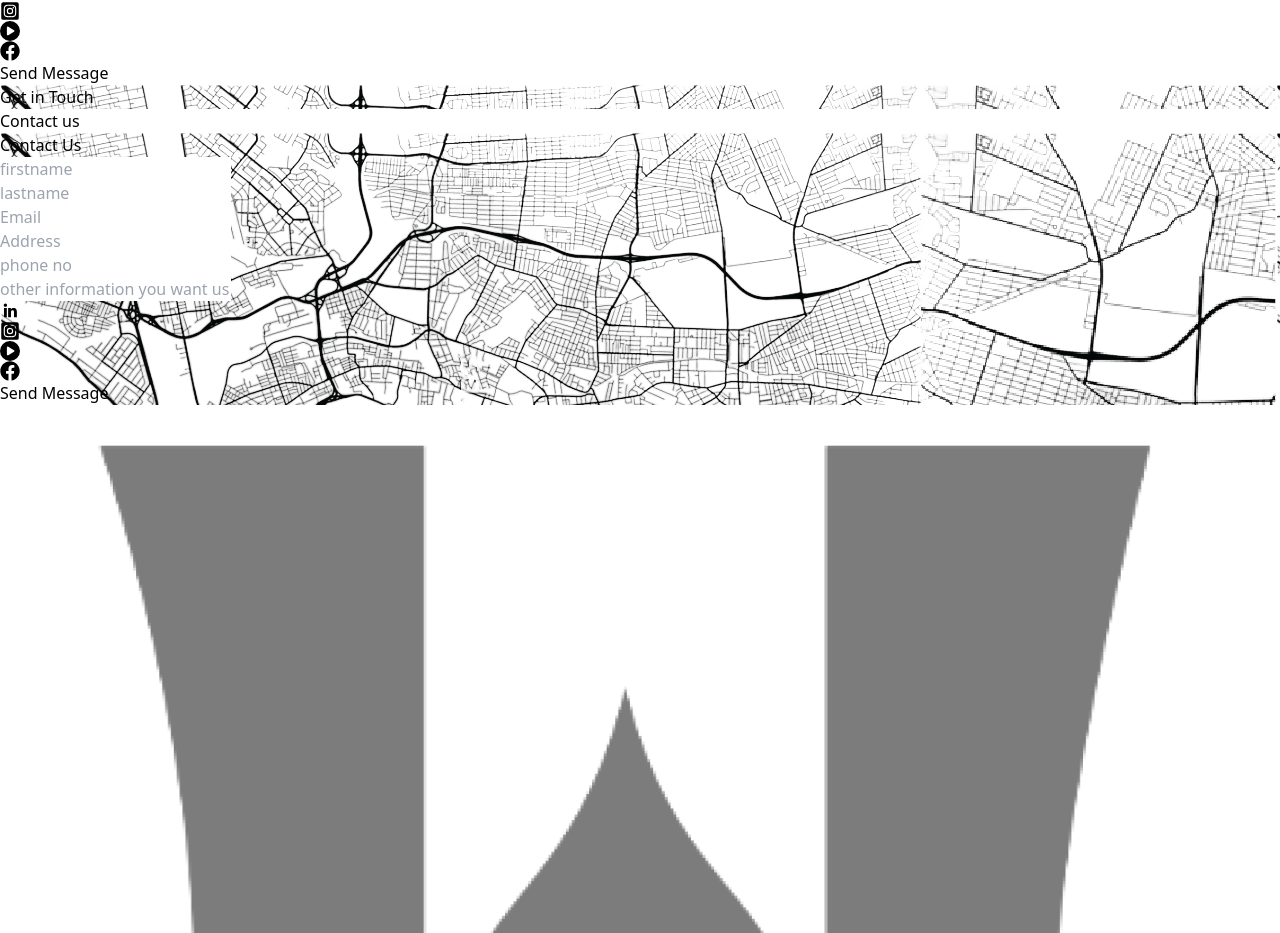
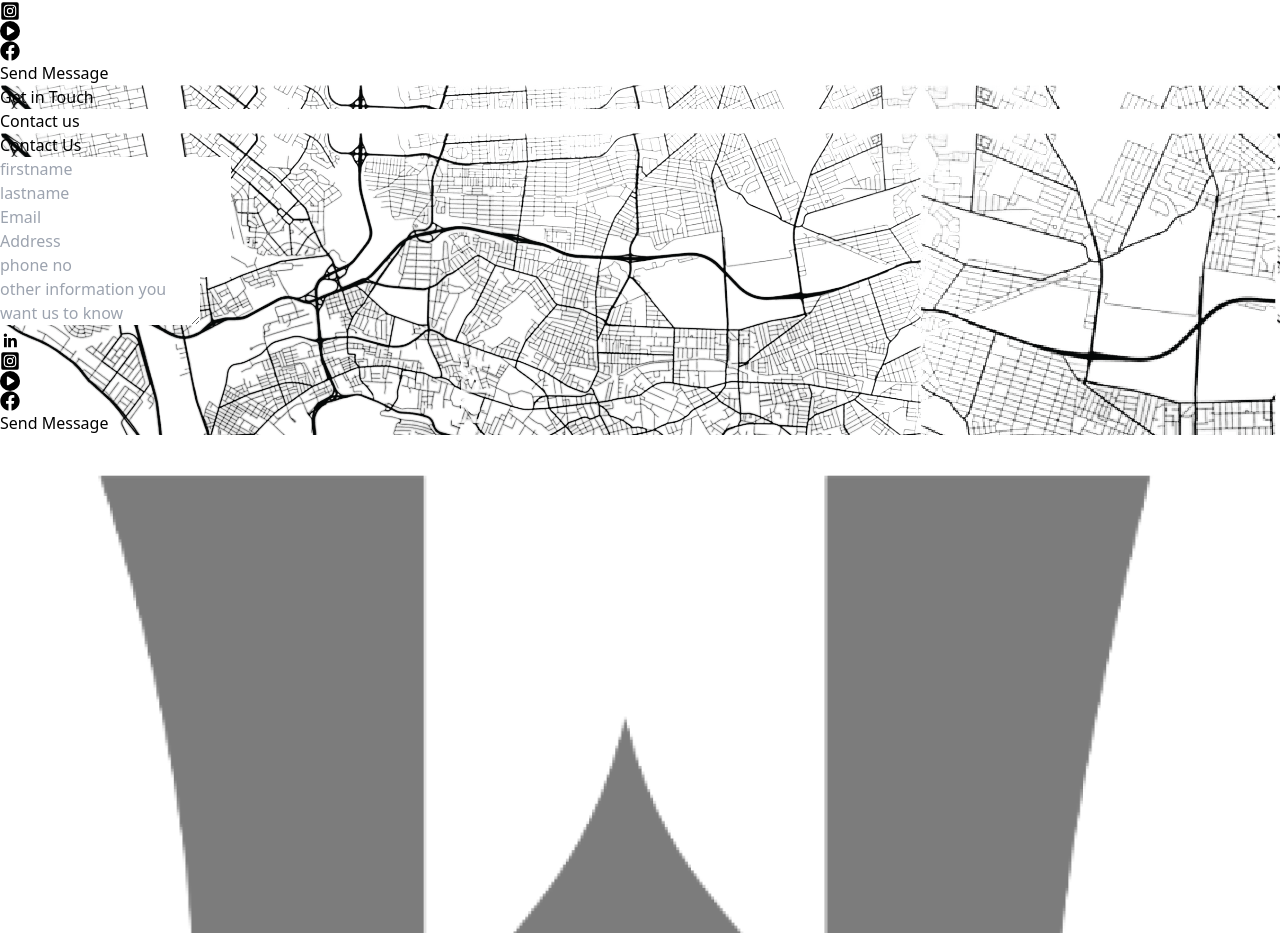
Before and after one commit to patrickashi/hommaston, a React (Create React App) app: page /Contactp in a window 1280 px wide. Shown: the part 1648-2581 px from the top of the page. Built offline with nearby package versions, Linux system fonts and the light colour scheme; the HTML template or start-up script is replaced by a standard one.

Commit message:
new
add new

```diff
--- a/package.json
+++ b/package.json
@@ -6,6 +6,7 @@
     "@testing-library/jest-dom": "^5.17.0",
     "@testing-library/react": "^13.4.0",
     "@testing-library/user-event": "^13.5.0",
+    "axios": "^1.6.7",
     "react": "^18.2.0",
     "react-dom": "^18.2.0",
     "react-icons": "^5.0.1",
--- /dev/null
+++ b/src/components/Myform.jsx
@@ -0,0 +1,127 @@
+import React, { useState } from 'react';
+import axios from 'axios';
+import contactmapbg from "../assets/contactmapbg.png";
+
+import { FaCirclePlay } from "react-icons/fa6";
+import { FaInstagramSquare } from "react-icons/fa";
+import { FaFacebook } from "react-icons/fa";
+import { LiaLinkedinIn } from "react-icons/lia";
+
+
+const Myform = () => {
+    const [formData, setFormData] = useState({
+      firstname: '',
+      lastname: '',
+      email: '',
+      address: '',
+      phone_number: '',
+      message: ''
+    });
+
+    const handleChange = (e) => {
+      const { name, value } = e.target;
+      setFormData(prevState => ({
+        ...prevState,
+        [name]: value
+      }));
+    };
+
+    const handleSubmit = async (e) => {
+      e.preventDefault();
+      try {
+        const response = await axios.post('http://127.0.0.1:8000/api/form_submission/', formData);
+        console.log('Form submitted successfully:', response.data);
+        // Reset form after successful submission
+        setFormData({
+          firstname: '',
+          lastname: '',
+          email: '',
+          address: '',
+          phone_number: '',
+          message: ''
+        });
+      } catch (error) {
+        console.error('Error submitting form:', error);
+      }
+    };
+
+
+    return (
+        // <form onSubmit={handleSubmit}>
+        //     <input type="text" name="name" value={formData.name} onChange={handleChange} />
+        //     <input type="email" name="email" value={formData.email} onChange={handleChange} />
+        //     <textarea name="message" value={formData.message} onChange={handleChange} />
+        //     <button type="submit">Submit</button>
+        // </form>
+
+
+
+        <div className='pt-20 mb-40 h-[400px] w-full bg-cover bg-start py-8 flex justify-evenly'
+        style={{ backgroundImage:  `url(${contactmapbg})` }}>
+
+            <div className='mobile:hidden 2xl:block xl:block lg:block md:block'>
+            <p className='text-2xl font-bold text-[#FF0000] animate-ping'>Contact Us</p>
+            </div>
+
+            <div className='2xl:w-[450px] xl:w-[450px] lg:w-[450px] md:w-[450px] mobile:w-[350px] 2xl:h-[450px] xl:h-[450px] lg:h-[450px] md:h-[450px] mobile:h-[500px]  pt-6 pb-12
+            bg-white rounded-2xl 2xl:mt-[-90px] xl:mt-[-90px] lg:mt-[-90px] md:mt-[-90px] mobile:mt-[-100px] border-2
+            border-gray-300 shadow-lg shadow-[#FF0000]'>
+
+                <form onSubmit={handleSubmit}>
+                    <div className='flex mobile:flex-col 2xl:flex-row xl:flex-row lg:flex-row md:flex-row gap-2 px-4'>
+                        <div className=''>
+                            <input type="text" name="firstname" value={formData.firstname} onChange={handleChange} className='rounded-lg bg-gray-300 pl-2 mobile:w-full py-4' placeholder='firstname' />
+                        </div>
+                        <div>
+                            <input type="text" name="lastname" value={formData.lastname} onChange={handleChange} className='rounded-lg bg-gray-300 pl-2 mobile:w-full py-4' placeholder='lastname' />
+                        </div>
+                    </div>
+
+                    <div className='px-4'>
+                        <input type="email" name="email" value={formData.email} onChange={handleChange} className='rounded-lg bg-gray-300 pl-2 my-2 w-full py-4 ' placeholder='Email' />
+                    </div>
+
+                    <div className='flex mobile:flex-col 2xl:flex-row xl:flex-row lg:flex-row md:flex-row gap-2 px-4'>
+                        <div className=''>
+                            <input type="text" name="address" value={formData.address} onChange={handleChange} className='rounded-lg bg-gray-300 pl-2 mobile:w-full py-4' placeholder='Address' />
+                        </div>
+                        <div>
+                            <input type="tel" name="phone_number" value={formData.phone_number} onChange={handleChange} className='rounded-lg bg-gray-300 pl-2 mobile:w-full py-4' placeholder='phone no' />
+                        </div>
+                    </div>
+
+                    <div className='px-4'>
+                        <textarea name="message" value={formData.message} onChange={handleChange} className='rounded-lg bg-gray-300 pl-2 my-2 w-full 2xl:pb-20 xl:pb-20 lg:pb-20 md:pb-20 mobile:pb-10 py-4 text-sm' placeholder='other information you want us to know' />
+                    </div>
+
+                    <div className='flex 2xl:mt-8 xl:mt-8 lg:mt-8 md:mt-8 mobile:mt-2 justify-between'>
+
+                        <div className='flex items-center ml-2'>
+                        <ul className='flex gap-8'>
+                            <li><LiaLinkedinIn size={20} className='shadow-md shadow-gray-300 rounded-full'/></li>
+                            <li> <FaInstagramSquare size={20} className='shadow-md shadow-gray-300 rounded-full' /> </li>
+                            <li> <FaCirclePlay size={20} className='shadow-md shadow-gray-300 rounded-full'/></li>
+                            <li><FaFacebook size={20} className='shadow-md shadow-gray-300 rounded-full'/></li>
+                        </ul>
+                        </div>
+
+                        <div>
+                        <button type="submit" className='bg-[#0504AA] text-white rounded-tl rounded-bl px-4 py-2 hover:scale-105 duration-200'>Send Message</button>
+                        </div>
+
+                    </div>
+
+                </form>
+            </div>
+
+
+
+
+        </div>
+
+
+
+    );
+};
+
+export default Myform;
--- a/src/pages/Contactp.jsx
+++ b/src/pages/Contactp.jsx
@@ -1,12 +1,8 @@
-import React from 'react'
+import React, { useState } from 'react'
 import Footer from '../components/Footer';
 import contactmapbg from "../assets/contactmapbg.png";
-import { FaCirclePlay } from "react-icons/fa6";
-import { FaInstagramSquare } from "react-icons/fa";
 
-import { FaFacebook } from "react-icons/fa";
-import { LiaLinkedinIn } from "react-icons/lia";
-import Contactform from '../components/Contactform';
+import Myform from '../components/Myform';
 
 const Contactp = () => {
   return (
@@ -25,72 +21,11 @@ const Contactp = () => {
                 <h1 className='2xl:hidden xl:hidden lg:hidden md:hidden mobile:block animate-bounce'>Contact us</h1>
             </div>
 
-            {/* <Contactform /> */}
-
-
-
-            <div className='pt-20 mb-40 h-[400px] w-full bg-cover bg-start py-8 flex justify-evenly'
-            style={{ backgroundImage:  `url(${contactmapbg})` }}>
-
-                <div className='mobile:hidden 2xl:block xl:block lg:block md:block'>
-                  <p className='text-2xl font-bold text-[#FF0000] animate-ping'>Contact Us</p>
-                </div>
-
-                <div className='2xl:w-[450px] xl:w-[450px] lg:w-[450px] md:w-[450px] mobile:w-[350px] 2xl:h-[450px] xl:h-[450px] lg:h-[450px] md:h-[450px] mobile:h-[500px]  pt-6 pb-12
-                bg-white rounded-2xl 2xl:mt-[-90px] xl:mt-[-90px] lg:mt-[-90px] md:mt-[-90px] mobile:mt-[-100px] border-2
-                  border-gray-300 shadow-lg shadow-[#FF0000]'>
-
-                    <form >
-                        <div className='flex mobile:flex-col 2xl:flex-row xl:flex-row lg:flex-row md:flex-row gap-2 px-4'>
-                            <div className=''>
-                                <input type="text" className='rounded-lg bg-gray-300 pl-2 mobile:w-full py-4' placeholder='firstname' />
-                            </div>
-                            <div>
-                                <input type="text" className='rounded-lg bg-gray-300 pl-2 mobile:w-full py-4' placeholder='lastname' />
-                            </div>
-                        </div>
-
-                        <div className='px-4'>
-                            <input type="text" className='rounded-lg bg-gray-300 pl-2 my-2 w-full py-4 ' placeholder='Email' />
-                        </div>
-
-                        <div className='flex mobile:flex-col 2xl:flex-row xl:flex-row lg:flex-row md:flex-row gap-2 px-4'>
-                            <div className=''>
-                                <input type="text" className='rounded-lg bg-gray-300 pl-2 mobile:w-full py-4' placeholder='Address' />
-                            </div>
-                            <div>
-                                <input type="text" className='rounded-lg bg-gray-300 pl-2 mobile:w-full py-4' placeholder='phone no' />
-                            </div>
-                        </div>
-
-                        <div className='px-4'>
-                            <input type="text" className='rounded-lg bg-gray-300 pl-2 my-2 w-full 2xl:pb-20 xl:pb-20 lg:pb-20 md:pb-20 mobile:pb-10 py-4 text-sm' placeholder='other information you want us to know' />
-                        </div>
-
-                        <div className='flex 2xl:mt-8 xl:mt-8 lg:mt-8 md:mt-8 mobile:mt-2 justify-between'>
-
-                            <div className='flex items-center ml-2'>
-                              <ul className='flex gap-8'>
-                                <li><LiaLinkedinIn size={20} className='shadow-md shadow-gray-300 rounded-full'/></li>
-                                <li> <FaInstagramSquare size={20} className='shadow-md shadow-gray-300 rounded-full' /> </li>
-                                <li> <FaCirclePlay size={20} className='shadow-md shadow-gray-300 rounded-full'/></li>
-                                <li><FaFacebook size={20} className='shadow-md shadow-gray-300 rounded-full'/></li>
-                             </ul>
-                            </div>
-
-                            <div>
-                              <button className='bg-[#0504AA] text-white rounded-tl rounded-bl px-4 py-2 hover:scale-105 duration-200'>Send Message</button>
-                            </div>
-
-                        </div>
-
-                    </form>
-                </div>
+            <Myform />
 
 
 
 
-            </div>
 
             <Footer />
     </div>
```
Also changed, not shown: 1 other file (tests, documents, lock files or other folders).
